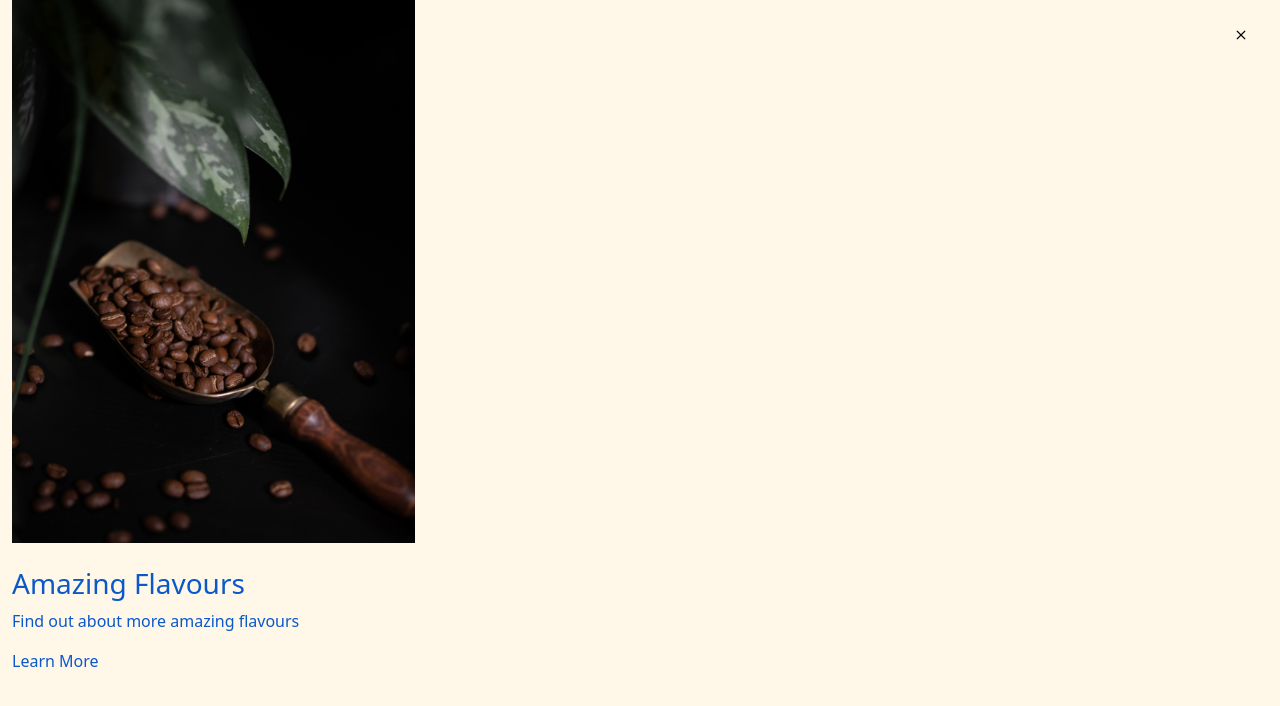
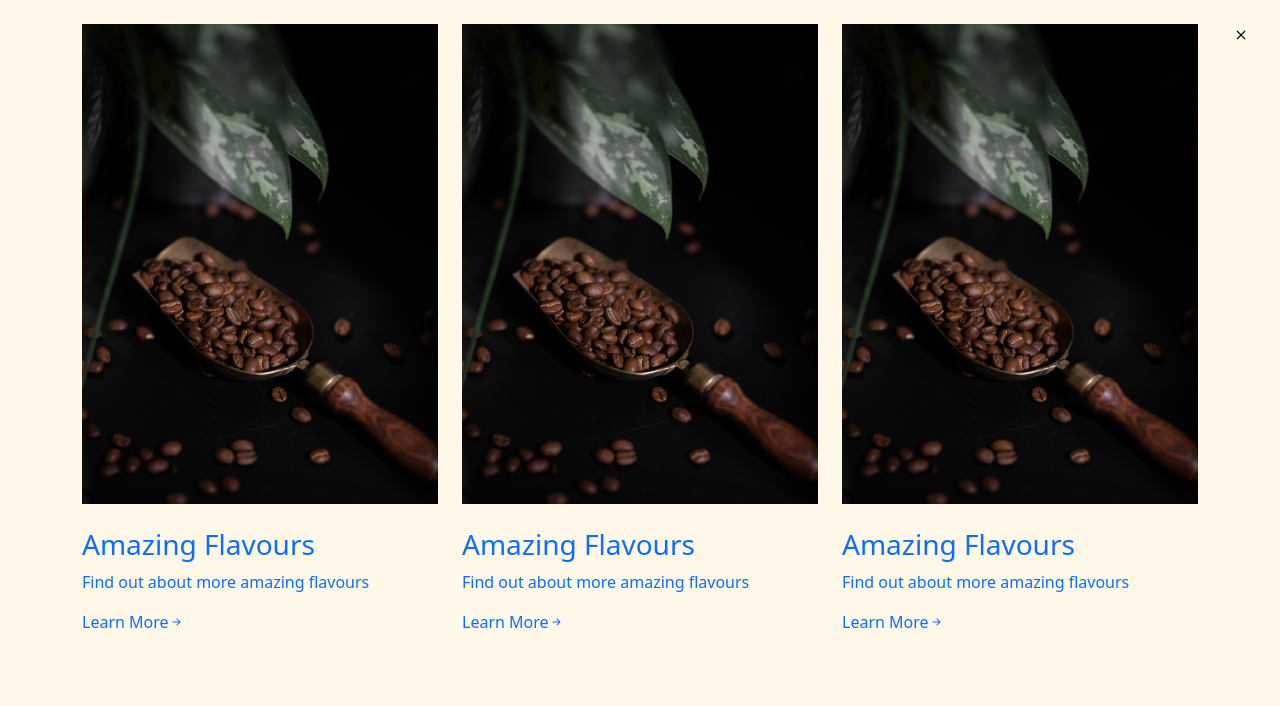
Before and after one commit to faisal-hayat/bootsrap-landing-page, a website: page index.html in a window 1280 px wide. Both pictures are taken after a click on the button "Toggle navigation". Drawn offline with nearby package versions, Linux system fonts and the light colour scheme.

Commit message:
dropdown menu completed

```diff
--- a/css/style.css
+++ b/css/style.css
@@ -3,6 +3,14 @@
     --primary-color-highlight: #233D54;
     --bs-body-bg: #FBF0F6;
     --bs-body-font-family: 'Montserrat', sans-serrif;
+}
+
+a{
+    color: var(--primary-color);
+}
+
+a:hover{
+    color: #9fb90b;
 }
 
 .header{
@@ -25,3 +33,8 @@
     right: 16px;
     background-color: rgba(255, 255, 255, 0.6);
 }
+
+.dropdown-nav__container{
+    height: 100vh;
+    padding: 0rem 1rem;
+}
--- a/index.html
+++ b/index.html
@@ -33,9 +33,10 @@
     </header>
     <!-- Navbar -->
     <nav id="navbar" class="collapse navbar-collapse dropdown-nav">
-        <div class="container-fluid">
+        <div class="dropdown-nav__container container-xl align-items-start align-items-md-center">
             <div class="row align-content-start">
-                <div class="col-12 col-sm-4">
+                <!-- first time -->
+                <div class="col-12 col-sm-4 mt-4">
                     <a href="#" class="row text-decoration-none">
                         <div class="col-2 col-sm-12 mb-4">
                             <img src="img/1-coffe-flavour.jpg" alt="coffe flavour" class="img-fluid" loading="lazy" width="553" height="746">
@@ -43,16 +44,48 @@
                         <div class="col-10">
                             <h3>Amazing Flavours</h3>
                             <p>Find out about more amazing flavours</p>
-                            <p>Learn More</p>
+                            <p>
+                                Learn More<i class="bi bi-arrow-right-short"></i>
+                            </p>
                         </div>
                     </a>
                 </div>
+                <!-- second time -->
+            <div class="col-12 col-sm-4 mt-4">
+                <a href="#" class="row text-decoration-none">
+                    <div class="col-2 col-sm-12 mb-4">
+                        <img src="img/1-coffe-flavour.jpg" alt="coffe flavour" class="img-fluid" loading="lazy" width="553" height="746">
+                    </div>
+                    <div class="col-10">
+                        <h3>Amazing Flavours</h3>
+                        <p>Find out about more amazing flavours</p>
+                        <p>
+                            Learn More<i class="bi bi-arrow-right-short"></i>
+                        </p>
+                    </div>
+                </a>
+            </div>
+            <!-- third time -->
+            <div class="col-12 col-sm-4 mt-4">
+                <a href="#" class="row text-decoration-none">
+                    <div class="col-2 col-sm-12 mb-4">
+                        <img src="img/1-coffe-flavour.jpg" alt="coffe flavour" class="img-fluid" loading="lazy" width="553" height="746">
+                    </div>
+                    <div class="col-10">
+                        <h3>Amazing Flavours</h3>
+                        <p>Find out about more amazing flavours</p>
+                        <p>
+                            Learn More<i class="bi bi-arrow-right-short"></i>
+                        </p>
+                    </div>
+                </a>
+            </div>
             </div>
             <button class="navbar-toggler text-black dropdown-nav__closeNavBtn" type="button" data-bs-toggle="collapse"
-            data-bs-target="#navbar" aria-controls="navbar" aria-expanded="false" aria-label="Toggle navigation">
-            <i class="bi bi-x">
-            </i>
-        </button>
+                data-bs-target="#navbar" aria-controls="navbar" aria-expanded="false" aria-label="Toggle navigation">
+                <i class="bi bi-x">
+                </i>
+            </button>
         </div>
     </nav>
     <!-- Add javascript -->
```
